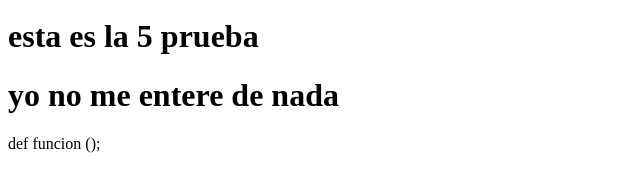
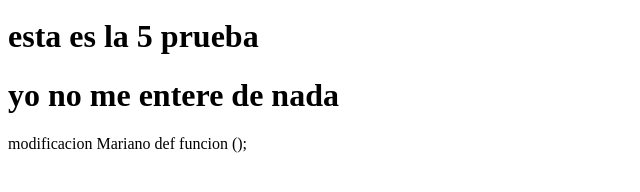
Before and after one commit to rusopro/UTNprg2, a plain HTML site: page mi-funcion.html in a window 1280 px wide. Shown: the part 204-396 px from the top of the page, without its empty margins (0-640 px from the left). Drawn offline with Linux system fonts and the light colour scheme.

Commit message:
commit Mariano

```diff
--- a/mi-funcion.html
+++ b/mi-funcion.html
@@ -19,6 +19,7 @@
     </div>
     <h1> esta es la 5 prueba</h1>
     <h1>yo no me entere de nada</h1>
+    modificacion Mariano
 
 
 </body>
```
